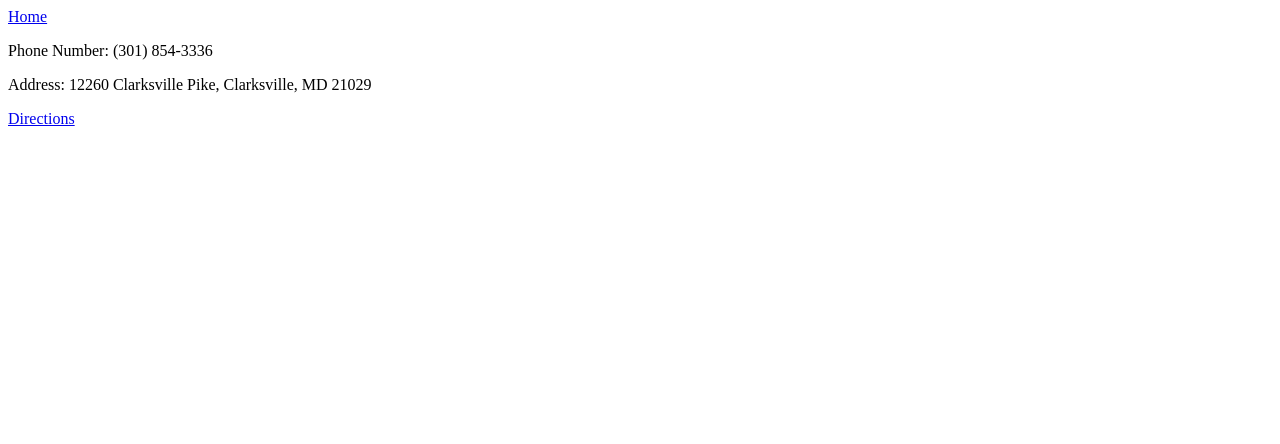
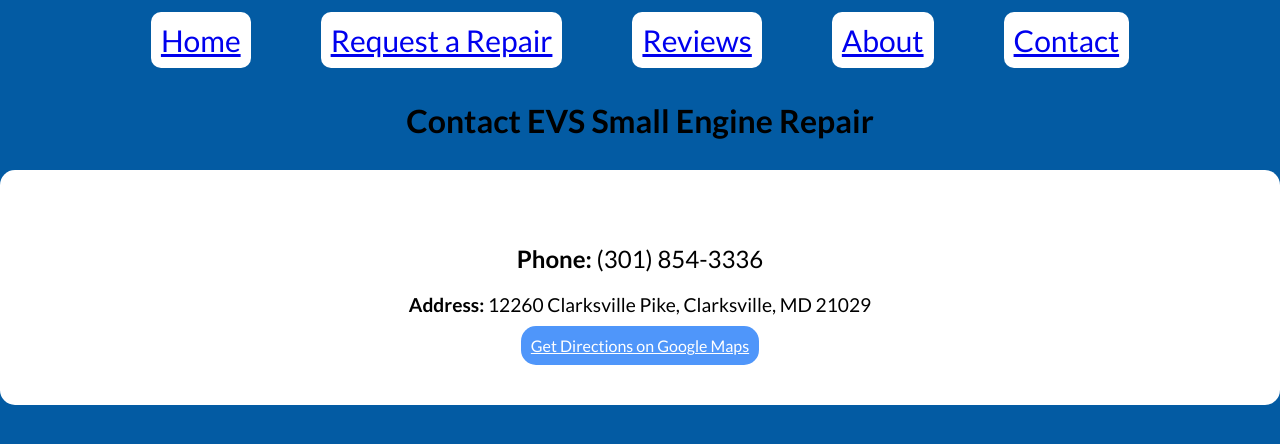
Before and after one commit to norrie-adams/EVS-Small-Engine-Repair-Site, a plain HTML site: page contact.html in a window 1280 px wide. Drawn offline with Linux system fonts and the light colour scheme.

Commit message:
Update contact.html

```diff
--- a/contact.html
+++ b/contact.html
@@ -2,13 +2,27 @@
 <html lang="en">
 <head>
     <meta charset="UTF-8">
-    <meta name="viewport" content="width=device-width, initial-scale=1.0">
-    <title>Contact Us</title>
+    <title>Contact Us - EVS</title>
+    <link rel="stylesheet" href="style.css">
 </head>
 <body>
-    <a href="index.html">Home</a>
-    <p>Phone Number: (301) 854-3336</p>
-    <p>Address: 12260 Clarksville Pike, Clarksville, MD 21029</p>
-    <a href="https://www.google.com/maps/place/EVS+Small+Engine+Repairs/@39.1675904,-76.9130496,14z/data=!4m6!3m5!1s0x89b7d943fdf69555:0xe012add7360ededf!8m2!3d39.2110622!4d-76.9400102!16s%2Fg%2F1w6_pqc8?entry=ttu&g_ep=EgoyMDI2MDMyMi4wIKXMDSoASAFQAw%3D%3D">Directions</a>
+<header>
+    <nav class="nav-bar">
+        <a href="index.html" class="navbutton">Home</a>
+        <a href="requests.html" class="navbutton">Request a Repair</a>
+        <a href="reviews.html" class="navbutton">Reviews</a>
+        <a href="about.html" class="navbutton">About</a>
+        <a href="contact.html" class="navbutton">Contact</a>
+    </nav>
+</header>
+
+<main class="container" style="text-align: center;">
+    <h1>Contact EVS Small Engine Repair</h1>
+    <div style="background: white; padding: 50px; border-radius: 15px; margin-top: 30px;">
+        <p style="font-size: 1.5rem; margin-bottom: 20px;"><strong>Phone:</strong> (301) 854-3336</p>
+        <p style="font-size: 1.2rem; margin-bottom: 20px;"><strong>Address:</strong> 12260 Clarksville Pike, Clarksville, MD 21029</p>
+        <a href="https://www.google.com/maps/place/EVS+Small+Engine+Repairs/@39.1675904,-76.9130496,14z/data=!4m6!3m5!1s0x89b7d943fdf69555:0xe012add7360ededf!8m2!3d39.2110622!4d-76.9400102!16s%2Fg%2F1w6_pqc8?entry=ttu&g_ep=EgoyMDI2MDMyMi4wIKXMDSoASAFQAw%3D%3D" class="button">Get Directions on Google Maps</a>
+    </div>
+</main>
 </body>
 </html>
```
